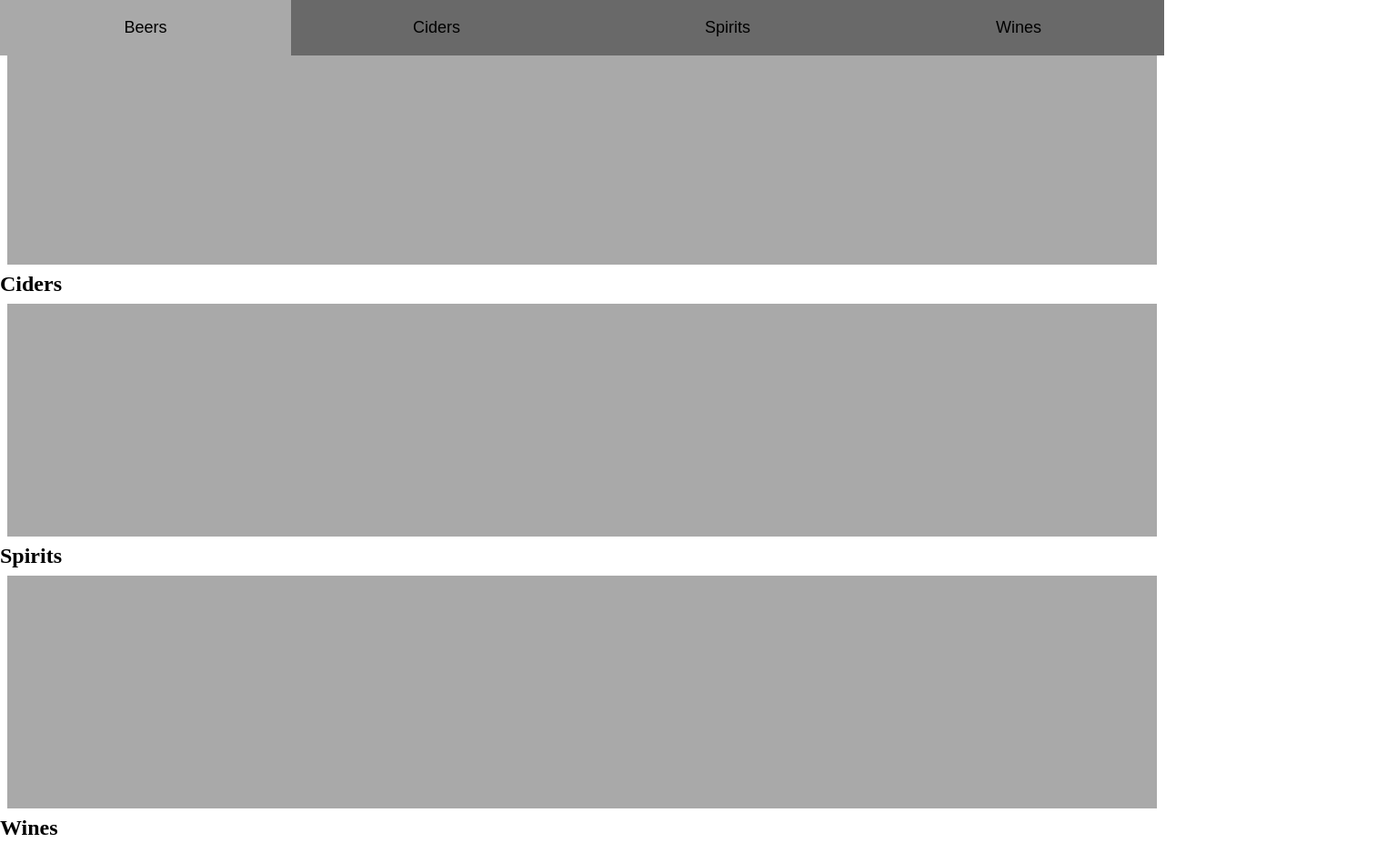
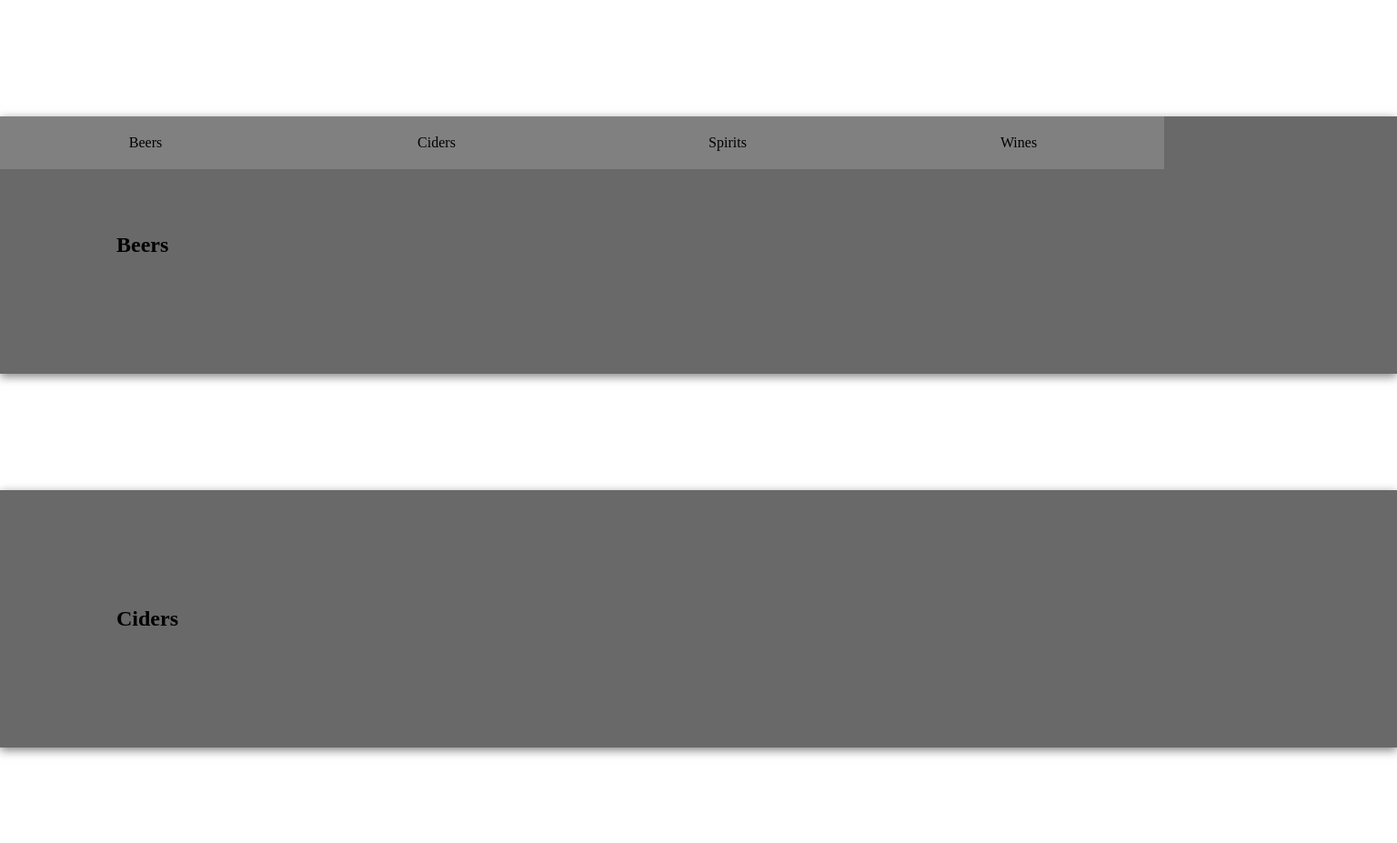
Before and after one commit to sergiocast97/flyingDutchman, a plain HTML site: page menuPage.html in a window 1280 px wide. Shown: the top 927 px of the page at 91% size, 1536 px wide, since content can reach past the window. Drawn offline with Linux system fonts and the light colour scheme.

Commit message:
Menu page

```diff
--- a/menuPage.html
+++ b/menuPage.html
@@ -4,39 +4,36 @@
     <meta charset="UTF-8">
     <title>Menu Page</title>
     <link rel="stylesheet" href="view/menuStyle.css">
-    <script src="menuFunctions.js"></script>
+    <script src="control/menuFunctions.js"></script>
 </head>
 
 
 <body>
 
-<header>
-    <div class="tabMenu">
-        <button id="tabBeers"><a class="tabCategory" href="#Beers">Beers</a></button>
-        <button id="tabCiders"><a class="tabCategory" href="#Ciders">Ciders</a></button>
-        <button id="tabSpirits"><a class="tabCategory" href="#Spirits">Spirits</a></button>
-        <button id="tabWines"><a class="tabCategory" href="#Wines">Wines</a></button>
-    </div>
-</header>
+    <ul class="tabMenu">
+        <li id="tabBeers"><a class="tabCategory" href="#Beers">Beers</a></li>
+        <li id="tabCiders"><a class="tabCategory" href="#Ciders">Ciders</a></li>
+        <li id="tabSpirits"><a class="tabCategory" href="#Spirits">Spirits</a></li>
+        <li id="tabWines"><a class="tabCategory" href="#Wines">Wines</a></li>
+    </ul>
 
-    <h2>Beers</h2>
+
+
     <div class="category" id="Beers">
-
+        <h2>Beers</h2>
     </div>
 
-    <h2>Ciders</h2>
+
     <div class="category" id="Ciders">
-
+        <h2>Ciders</h2>
     </div>
 
-    <h2>Spirits</h2>
     <div class="category" id="Spirits">
-
+        <h2>Spirits</h2>
     </div>
 
-    <h2>Wines</h2>
     <div class="category" id="Wines">
-
+        <h2>Wines</h2>
     </div>
 </body>
 </html>
--- a/view/menuStyle.css
+++ b/view/menuStyle.css
@@ -1,36 +1,44 @@
 * {
     margin: 0;
     padding: 0;
+    scroll-behavior: smooth;
 }
 
-header {
-    background-color: dimgray;
+
+.tabMenu {
+    list-style-type: none;
+    margin: 0;
+    padding: 0;
+    overflow: hidden;
+    background-color: gray;
     position: fixed;
     width: 100%;
 }
 
-.tabMenu button {
-    background-color: dimgray;
+li {
     float: left;
-    padding: 20px;
     width: 25%;
-    border: black;
-    transition: 0.5s;
-    font-size: large;
 }
 
-a.tabCategory {
+li a {
+    display: block;
+    color: black;
+    text-align: center;
+    padding: 20px;
     text-decoration: none;
-    color: black;
 }
 
-.tabMenu button:hover {
+.tabCategory:hover {
     background-color: darkgrey;
 }
 
 
+
 .category {
-    background-color: darkgrey;
-    padding: 10%;
-    margin: 8px;
+    width: 100%;
+    margin-top: 10%;
+    top: 20%;
+    padding: 8em;
+    background: dimgray;
+    box-shadow: 0px 3px 10px 0px rgba(0,0,0,0.5);
 }
```
Also changed, not shown: control/menuFunctions.js (deleted, +0 -23 lines).
